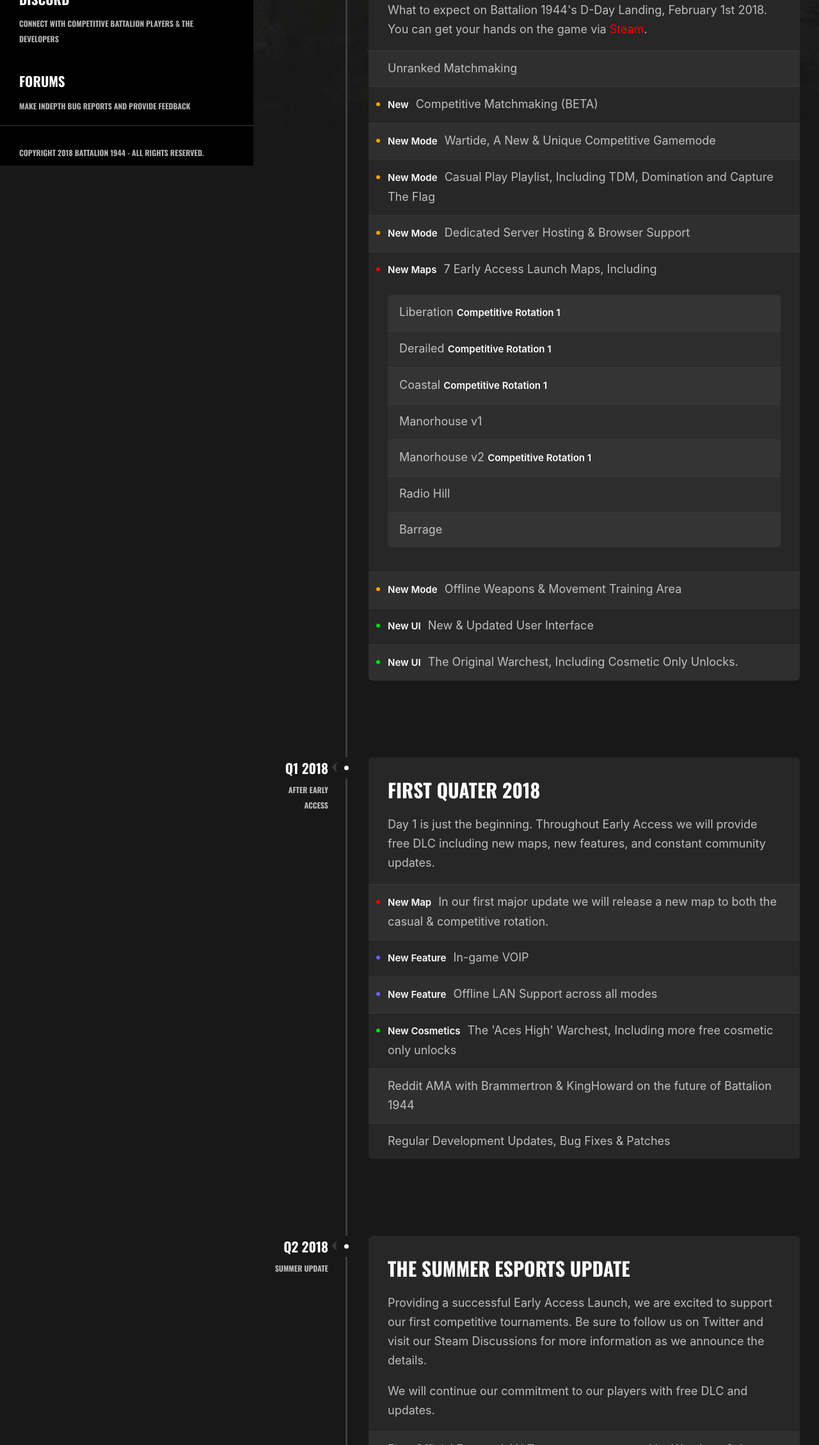
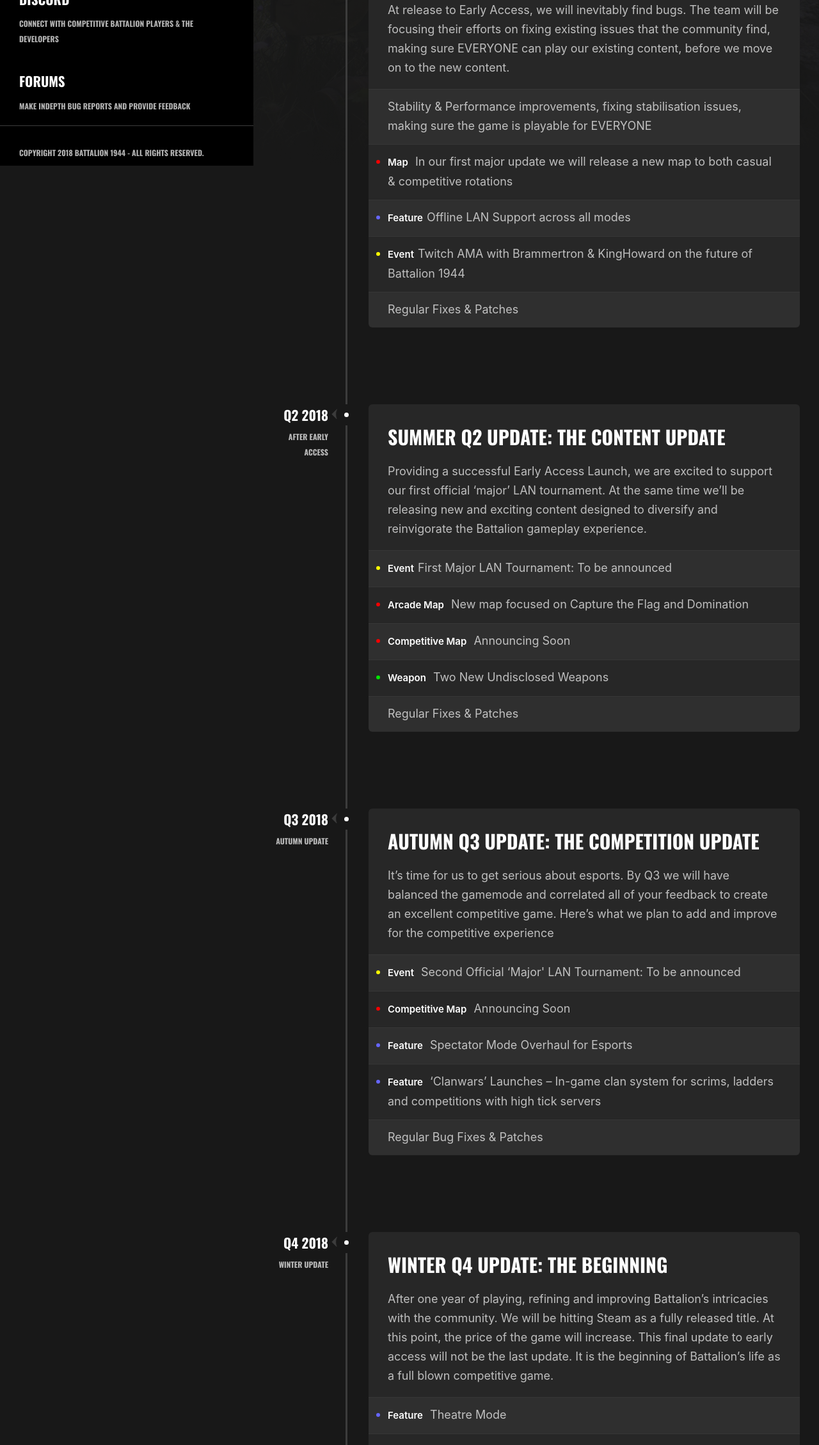
Before and after one commit to Battalion1944/Battalion1944.github.io, a plain HTML site: page index.html in a window 1280 px wide. Shown: the part 541-2800 px from the top of the page at 64% size. Drawn offline with nearby package versions, Linux system fonts and the light colour scheme.

Commit message:
Content Changes

```diff
--- a/index.html
+++ b/index.html
@@ -93,9 +93,9 @@
 		<ul id="timeline">
 			<!-- add classes [ past, now, later ] to [ timeline-section-sidebar ] to style timeline -->
 			<li class="timeline-section">
-				<div class="timeline-section-sidebar now">
+				<div class="timeline-section-sidebar Next">
 					<div class="text">
-						<h5>FEB 2018</h5>
+						<h5>Q1 2018</h5>
 						<h6>Early Access Release</h6>
 					</div>
 					<div class="path">
@@ -112,28 +112,14 @@
 						<h5>ALL future DLC will be free</h5>
 					</li>
 					<li class="timeline-section-entry">
-						<h3>Steam Early Access - Day One Content</h3>
-						<p>What to expect on Battalion 1944's D-Day Landing, February 1st 2018. You can get your hands on the game via <a href="#" target="_blank">Steam</a>.</p>
+						<h3>Spring Q1 Update: The Stability Update</h3>
+						<p>At release to Early Access, we will inevitably find bugs. The team will be focusing their efforts on fixing existing issues that the community find, making sure EVERYONE can play our existing content, before we move on to the new content.</p>
 						<ul class="timeline-section-entry-features">
-							<li>Unranked Matchmaking</li>
-							<li><strong class="new-mode">New</strong> Competitive Matchmaking (BETA)</li>
-							<li><strong class="new-mode">New Mode</strong> Wartide, A New & Unique Competitive Gamemode</li>
-							<li><strong class="new-mode">New Mode</strong> Casual Play Playlist, Including TDM, Domination and Capture The Flag</li>
-							<li><strong class="new-mode">New Mode</strong> Dedicated Server Hosting & Browser Support</li>
-							<li><strong class="new-map">New Maps</strong> 7 Early Access Launch Maps, Including
-								<ul class="subfeatures">
-									<li>Liberation <strong>Competitive Rotation 1</strong></li>
-									<li>Derailed <strong>Competitive Rotation 1</strong></li>
-									<li>Coastal <strong>Competitive Rotation 1</strong></li>
-									<li>Manorhouse v1</li>
-									<li>Manorhouse v2 <strong>Competitive Rotation 1</strong></li>
-									<li>Radio Hill</li>
-									<li>Barrage</li>
-								</ul>
-							</li>
-							<li><strong class="new-mode">New Mode</strong> Offline Weapons & Movement Training Area</li>
-							<li><strong class="new-cosmetics">New UI</strong> New & Updated User Interface</li>
-							<li><strong class="new-cosmetics">New UI</strong> The Original Warchest, Including Cosmetic Only Unlocks.</li>
+							<li>Stability & Performance improvements, fixing stabilisation issues, making sure the game is playable for EVERYONE</li>
+							<li><strong class="new-map">Map</strong> In our first major update we will release a new map to both casual & competitive rotations</li>
+							<li><strong class="new-feature">Feature</strong>Offline LAN Support across all modes</li>
+							<li><strong class="esports">Event</strong>Twitch AMA with Brammertron & KingHoward on the future of Battalion 1944</li>
+							<li>Regular Fixes & Patches</li>
 						</ul>
 					</li>
 				</ul>
@@ -141,7 +127,7 @@
 			<li class="timeline-section">
 				<div class="timeline-section-sidebar">
 					<div class="text">
-						<h5>Q1 2018</h5>
+						<h5>Q2 2018</h5>
 						<h6>After Early Access</h6>
 					</div>
 					<div class="path">
@@ -155,46 +141,14 @@
 				</div>
 				<ul class="timeline-section-entries">
 					<li class="timeline-section-entry">
-						<h3>First Quater 2018</h3>
-						<p>Day 1 is just the beginning. Throughout Early Access we will provide free DLC including new maps, new features, and constant community updates.</p>
+						<h3>Summer Q2 Update: The Content Update</h3>
+						<p>Providing a successful Early Access Launch, we are excited to support our first official ‘major’ LAN tournament. At the same time we’ll be releasing new and exciting content designed to diversify and reinvigorate the Battalion gameplay experience.</p>
 						<ul class="timeline-section-entry-features">
-							<li><strong class="new-map">New Map</strong> In our first major update we will release a new map to both the casual & competitive rotation.</li>
-							<li><strong class="new-feature">New Feature</strong> In-game VOIP</li>
-							<li><strong class="new-feature">New Feature</strong> Offline LAN Support across all modes</li>
-							<li><strong class="new-cosmetics">New Cosmetics</strong> The 'Aces High' Warchest, Including more free cosmetic only unlocks</li>
-							<li>Reddit AMA with Brammertron & KingHoward on the future of Battalion 1944</li>
-							<li>Regular Development Updates, Bug Fixes & Patches</li>
-						</ul>
-					</li>
-				</ul>
-			</li>
-			<li class="timeline-section">
-				<div class="timeline-section-sidebar">
-					<div class="text">
-						<h5>Q2 2018</h5>
-						<h6>Summer Update</h6>
-					</div>
-					<div class="path">
-						<div class="path-top"></div>
-						<div class="path-anchor">
-							<div class="path-anchor-mid"></div>
-							<div class="path-anchor-edge"></div>
-						</div>
-						<div class="path-bottom"></div>
-					</div>
-				</div>
-				<ul class="timeline-section-entries">
-					<li class="timeline-section-entry">
-						<h3>The Summer Esports Update</h3>
-						<p>Providing a successful Early Access Launch, we are excited to support our first competitive tournaments. Be sure to follow us on Twitter and visit our Steam Discussions for more information as we announce the details.</p>
-						<p>We will continue our commitment to our players with free DLC and updates.</p>
-						<ul class="timeline-section-entry-features">
-							<li>First Official Esports LAN Tournament supported by Warchest Sales</li>
-							<li><strong class="new-map">New Map</strong> New Competitive Map: Announcing Soon</li>
-							<li><strong class="new-feature">New Feature</strong> To be announced</li>
-							<li><strong class="new-feature">New Weapons</strong> 2 new weapons</li>
-							<li><strong class="new-cosmetics">New Cosmetics</strong> To be announced</li>
-							<li>Regular Bug Fixes & Patches</li>
+							<li><strong class="esports">Event</strong>First Major LAN Tournament: To be announced</li>
+							<li><strong class="new-map">Arcade Map</strong> New map focused on Capture the Flag and Domination</li>
+							<li><strong class="new-map">Competitive Map</strong> Announcing Soon</li>
+							<li><strong class="new-cosmetics">Weapon</strong> Two New Undisclosed Weapons</li>
+							<li>Regular Fixes & Patches</li>
 						</ul>
 					</li>
 				</ul>
@@ -216,12 +170,13 @@
 				</div>
 				<ul class="timeline-section-entries">
 					<li class="timeline-section-entry">
-						<h3>The Autumn Update</h3>
-						<p>Development continues on Battalion 1944.</p>
+						<h3>Autumn Q3 Update: The Competition Update</h3>
+						<p>It’s time for us to get serious about esports. By Q3 we will have balanced the gamemode and correlated all of your feedback to create an excellent competitive game. Here’s what we plan to add and improve for the competitive experience</p>
 						<ul class="timeline-section-entry-features">
-							<li><strong class="esports">Esports</strong> Second Official Esports LAN Tournament supported by Warchest Sales</li>
-							<li><strong class="new-feature">New Feature</strong> To be announced</li>
-							<li>Winter DLC Content To Be Announced</li>
+							<li><strong class="esports">Event</strong> Second Official ‘Major' LAN Tournament: To be announced</li>
+							<li><strong class="new-map">Competitive Map</strong> Announcing Soon</li>
+							<li><strong class="new-feature">Feature</strong> Spectator Mode Overhaul for Esports</li>
+							<li><strong class="new-feature">Feature</strong> ‘Clanwars’ Launches – In-game clan system for scrims, ladders and competitions with high tick servers</li>
 							<li>Regular Bug Fixes & Patches</li>
 						</ul>
 					</li>
@@ -244,13 +199,13 @@
 				</div>
 				<ul class="timeline-section-entries">
 					<li class="timeline-section-entry">
-						<h3>The Winter Update</h3>
-						<p>Development continues on Battalion 1944.</p>
+						<h3>Winter Q4 Update: The Beginning</h3>
+						<p>After one year of playing, refining and improving Battalion’s intricacies with the community. We will be hitting Steam as a fully released title. At this point, the price of the game will increase. This final update to early access will not be the last update. It is the beginning of Battalion’s life as a full blown competitive game.</p>
 						<ul class="timeline-section-entry-features">
-							<li><strong class="esports">Esports</strong> Third Official Esports LAN Tournament supported by Warchest Sales</li>
-							<li><strong class="new-feature">New Feature</strong> To be announced</li>
-							<li>Winter DLC Content To Be Announced</li>
-							<li>Regular Bug Fixes & Patches</li>
+							<li><strong class="new-feature">Feature</strong> Theatre Mode</li>
+							<li><strong class="new-feature">Feature</strong> New HUD / UI</li>
+							<li><strong class="new-map">Casual Map</strong> Announcing Soon</li>
+							<li>General Fixes & Patches ready for full release!</li>
 						</ul>
 					</li>
 				</ul>
@@ -272,12 +227,8 @@
 				</div>
 				<ul class="timeline-section-entries">
 					<li class="timeline-section-entry">
-						<h3>More free content coming past year 1</h3>
-						<ul class="timeline-section-entry-features">
-							<li><strong class="new-feature">New Feature</strong> Modding & Mapping support</li>
-							<li>Free DLC Content To Be Announced</li>
-							<li>Regular Bug Fixes & Patches</li>
-						</ul>
+						<h3>FULL RELEASE TO STEAM</h3>
+						<p>Unannounced Free DLC</p>
 					</li>
 					<li class="timeline-section-entry special">
 						<h6>Share your thoughts and wishes in the Community Forums</h6>
--- a/style.css
+++ b/style.css
@@ -929,6 +929,7 @@
   max-width: 396px;
   height: 100vh;
   min-height: 100%;
+  overflow: hidden;
   overflow-y: scroll;
   position: fixed;
   top: 0;
@@ -943,11 +944,11 @@
   -webkit-box-direction: normal;
       -ms-flex-direction: column;
           flex-direction: column; }
-  /* line 34, sass/sass-parts/layout/_sidebar.scss */
+  /* line 35, sass/sass-parts/layout/_sidebar.scss */
   aside footer {
     display: block; }
 
-/* line 39, sass/sass-parts/layout/_sidebar.scss */
+/* line 40, sass/sass-parts/layout/_sidebar.scss */
 #logo {
   -webkit-box-flex: 0;
       -ms-flex-positive: 0;
@@ -959,12 +960,12 @@
   text-align: center;
   -webkit-box-sizing: border-box;
           box-sizing: border-box; }
-  /* line 46, sass/sass-parts/layout/_sidebar.scss */
+  /* line 47, sass/sass-parts/layout/_sidebar.scss */
   #logo img {
     display: inline-block;
     margin: 0 1.8rem; }
 
-/* line 52, sass/sass-parts/layout/_sidebar.scss */
+/* line 53, sass/sass-parts/layout/_sidebar.scss */
 nav {
   -webkit-box-flex: 1;
       -ms-flex-positive: 1;
@@ -978,7 +979,7 @@
   -webkit-box-direction: normal;
       -ms-flex-direction: column;
           flex-direction: column; }
-  /* line 57, sass/sass-parts/layout/_sidebar.scss */
+  /* line 58, sass/sass-parts/layout/_sidebar.scss */
   nav ul {
     -webkit-box-flex: 1;
         -ms-flex-positive: 1;
@@ -991,7 +992,7 @@
     -webkit-box-direction: normal;
         -ms-flex-direction: column;
             flex-direction: column; }
-  /* line 63, sass/sass-parts/layout/_sidebar.scss */
+  /* line 64, sass/sass-parts/layout/_sidebar.scss */
   nav li {
     -webkit-box-flex: 0;
         -ms-flex-positive: 0;
@@ -1004,15 +1005,15 @@
     width: 100%;
     z-index: 10;
     margin-bottom: -1px; }
-    /* line 73, sass/sass-parts/layout/_sidebar.scss */
+    /* line 74, sass/sass-parts/layout/_sidebar.scss */
     nav li:hover {
       z-index: 15; }
-  /* line 77, sass/sass-parts/layout/_sidebar.scss */
+  /* line 78, sass/sass-parts/layout/_sidebar.scss */
   nav img {
     display: none;
     opacity: .6;
     margin: 0 auto; }
-  /* line 82, sass/sass-parts/layout/_sidebar.scss */
+  /* line 83, sass/sass-parts/layout/_sidebar.scss */
   nav a, nav span {
     width: 100%;
     display: block;
@@ -1020,27 +1021,27 @@
     border: 1px solid transparent;
     border-left-width: 0;
     border-right-width: 0; }
-  /* line 91, sass/sass-parts/layout/_sidebar.scss */
+  /* line 92, sass/sass-parts/layout/_sidebar.scss */
   nav a:hover {
     background-color: rgba(244, 0, 0, 0.18);
     border-color: rgba(244, 0, 0, 0.4); }
-    /* line 94, sass/sass-parts/layout/_sidebar.scss */
+    /* line 95, sass/sass-parts/layout/_sidebar.scss */
     nav a:hover img {
       opacity: 1; }
-  /* line 99, sass/sass-parts/layout/_sidebar.scss */
+  /* line 100, sass/sass-parts/layout/_sidebar.scss */
   nav span h5 {
     color: #F40000; }
 
 @media only screen and (max-width: 1056px) {
-  /* line 107, sass/sass-parts/layout/_sidebar.scss */
+  /* line 108, sass/sass-parts/layout/_sidebar.scss */
   footer {
     display: block; }
-  /* line 111, sass/sass-parts/layout/_sidebar.scss */
+  /* line 112, sass/sass-parts/layout/_sidebar.scss */
   aside {
     max-width: none;
     height: auto;
     min-height: none;
-    overflow-y: auto;
+    overflow-y: hidden;
     position: relative;
     background-color: transparent;
     display: -webkit-box;
@@ -1050,18 +1051,18 @@
     -webkit-box-direction: normal;
         -ms-flex-direction: column;
             flex-direction: column; }
-    /* line 123, sass/sass-parts/layout/_sidebar.scss */
+    /* line 124, sass/sass-parts/layout/_sidebar.scss */
     aside footer {
       display: none; }
-  /* line 129, sass/sass-parts/layout/_sidebar.scss */
+  /* line 130, sass/sass-parts/layout/_sidebar.scss */
   nav h1, nav h2, nav h3, nav h4, nav h5, nav h6, nav p {
     margin-bottom: 0;
     display: block;
     text-align: center; }
-  /* line 134, sass/sass-parts/layout/_sidebar.scss */
+  /* line 135, sass/sass-parts/layout/_sidebar.scss */
   nav h5, nav h6 {
     display: none; }
-  /* line 137, sass/sass-parts/layout/_sidebar.scss */
+  /* line 138, sass/sass-parts/layout/_sidebar.scss */
   nav ul {
     -webkit-box-orient: horizontal;
     -webkit-box-direction: normal;
@@ -1069,19 +1070,19 @@
             flex-direction: row;
     -ms-flex-wrap: wrap;
         flex-wrap: wrap; }
-  /* line 141, sass/sass-parts/layout/_sidebar.scss */
+  /* line 142, sass/sass-parts/layout/_sidebar.scss */
   nav li {
     width: auto;
     -webkit-box-flex: 1;
         -ms-flex-positive: 1;
             flex-grow: 1; }
-  /* line 145, sass/sass-parts/layout/_sidebar.scss */
+  /* line 146, sass/sass-parts/layout/_sidebar.scss */
   nav img {
     display: block; }
-  /* line 150, sass/sass-parts/layout/_sidebar.scss */
+  /* line 151, sass/sass-parts/layout/_sidebar.scss */
   #logo {
     margin: 3rem 0 1.2rem 0; }
-    /* line 152, sass/sass-parts/layout/_sidebar.scss */
+    /* line 153, sass/sass-parts/layout/_sidebar.scss */
     #logo img {
       width: 80px;
       height: 86px; } }
```
Also changed, not shown: 1 other file.
